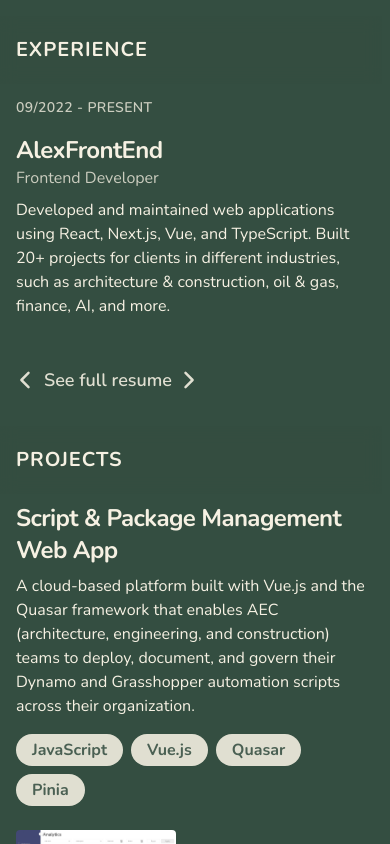
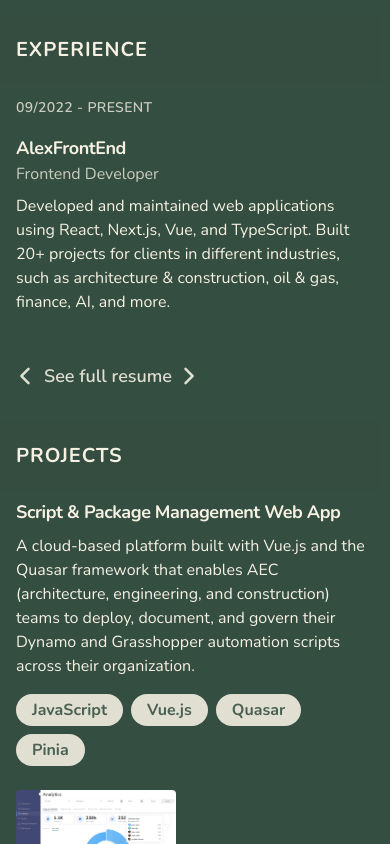
Before and after one commit to Natalia912/Personal-Web-Portfolio, a Next.js app: page / in a window 390 px wide. Shown: the part 820-1664 px from the top of the page. Built offline with nearby package versions, Linux system fonts and the light colour scheme.

Commit message:
#12: fix project and experience  title for mobile

```diff
--- a/src/modules/homepage/components/experience.tsx
+++ b/src/modules/homepage/components/experience.tsx
@@ -17,7 +17,9 @@
     </p>
     <div>
       <div>
-        <h3 className="text-2xl tracking-tight font-bold">{exp.company}</h3>
+        <h3 className="md:text-2xl text-lg tracking-tight font-bold">
+          {exp.company}
+        </h3>
         <p className="text-md md:text-lg lg:text-xl text-brand-300">
           {exp.position}
         </p>
--- a/src/modules/homepage/components/projects.tsx
+++ b/src/modules/homepage/components/projects.tsx
@@ -23,7 +23,7 @@
               className="rounded-sm object-cover"
             />
             <div>
-              <h3 className="text-2xl tracking-tight font-bold mb-2">
+              <h3 className="md:text-2xl text-lg tracking-tight font-bold mb-2">
                 {project.name}
               </h3>
               <p className="text-md md:text-lg lg:text-xl mb-4">
```
